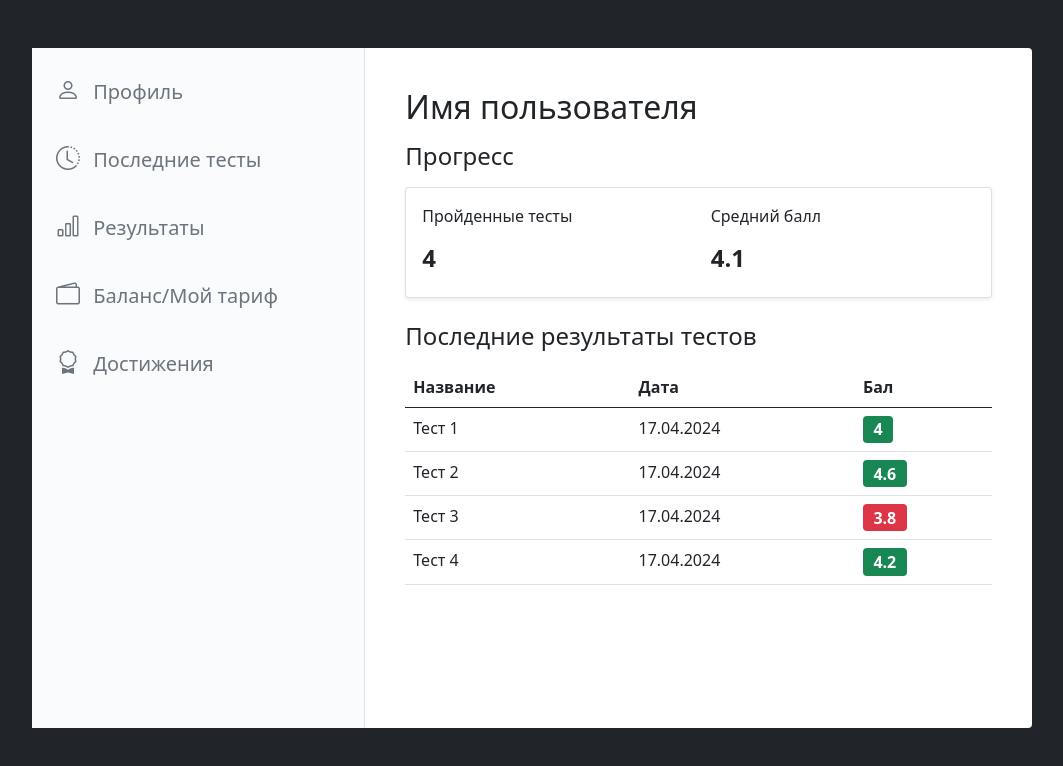
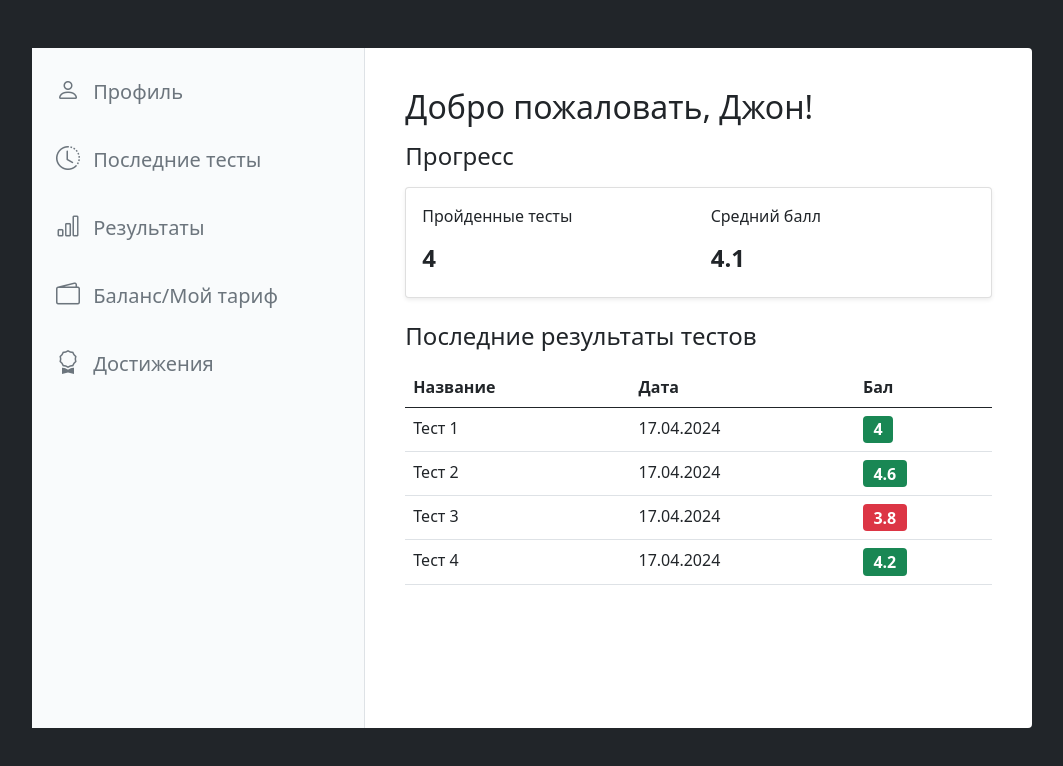
Before and after one commit to UmidaJamshidbekovna/Dashboard-Simple, a React (Create React App) app: page / in a window 1280 px wide. Shown: the top 766 px of the page, without its empty margins (108-1171 px from the left). Built offline with nearby package versions, Linux system fonts and the light colour scheme.

Commit message:
Update Profile.jsx

```diff
--- a/src/Components/Views/Profile.jsx
+++ b/src/Components/Views/Profile.jsx
@@ -16,7 +16,7 @@ const UserProfile = () => {
   return (
     <div className="container mt-4">
 
-      <h2 className="mb-3">Имя пользователя</h2>
+      <h2 className="mb-3"> Добро пожаловать, Джон!</h2>
       <h4 className="mb-3">Прогресс</h4>
       <Card className="mb-4 shadow-sm">
         <Card.Body>
```
